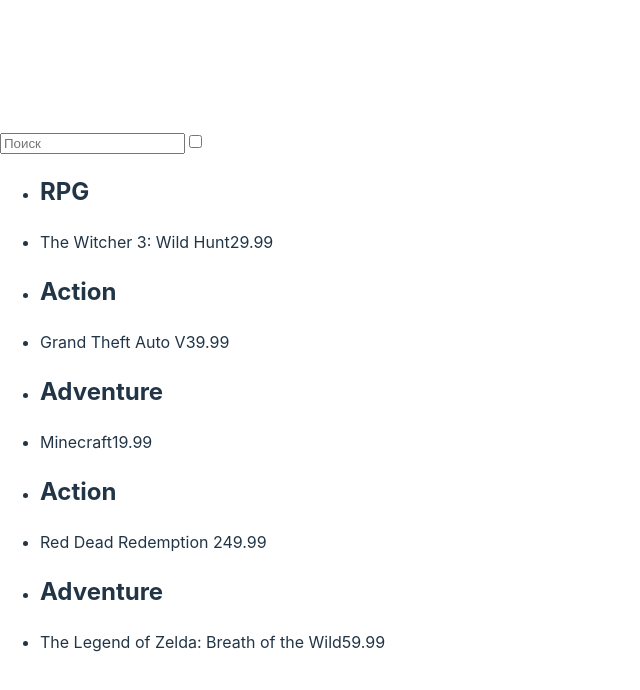
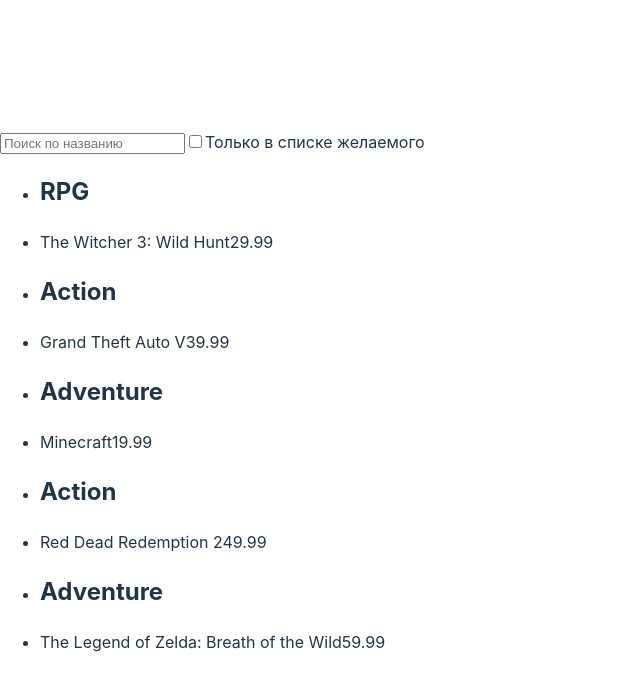
Before and after one commit to IvanchikIvan/List-of-Games, a React (Vite) app: page / in a window 1280 px wide. Shown: the top 690 px of the page, without its empty margins (0-640 px from the left). Built offline with nearby package versions, Linux system fonts and the light colour scheme.

Commit message:
Feat: modifed search bar

```diff
--- a/src/components/SearchBar/SearchBar.jsx
+++ b/src/components/SearchBar/SearchBar.jsx
@@ -1,12 +1,24 @@
-import React from 'react'
-
-export default function SearchBar() {
+export default function SearchBar({
+    filterText,
+    inWhishListOnly,
+    onFilterTextChange,
+    oninWhishListOnlyChange,
+}) {
     return (
-        <form className='filter-from'>
-            <input type="text" className="search" placeholder='Поиск' />
+        <form className="filter-form">
+            <input
+                className="search-input"
+                type="text"
+                value={filterText}
+                placeholder="Поиск по названию"
+                onChange={(e) => onFilterTextChange(e.target.value)}
+            />
             <label>
-                <input type="checkbox" className="in-wish-list-checkbox" />
+                <input
+                    className="in-whish-list-checkbox"
+                    type="checkbox" checked={inWhishListOnly} onChange={(e) => oninWhishListOnlyChange(e.target.checked)}/>
+                Только в списке желаемого
             </label>
         </form>
-    )
+    );
 }
```
